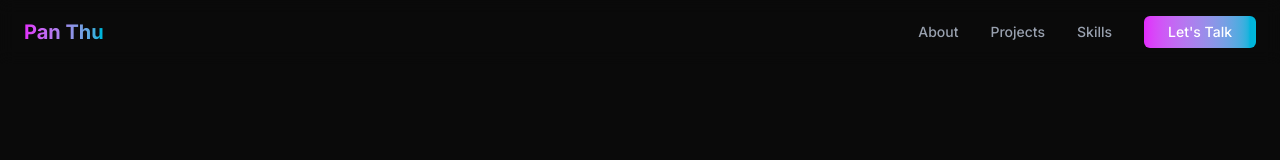
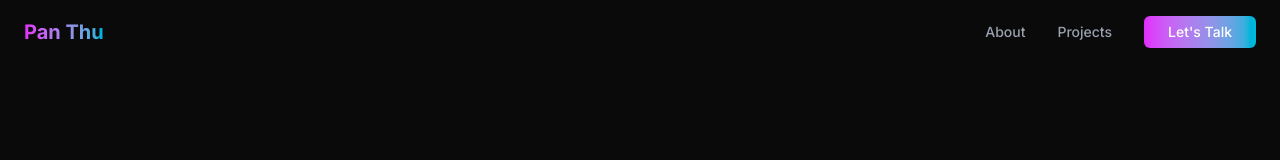
Before and after one commit to Pan-Thu-dev/portfolio, a Next.js app: page / in a window 1280 px wide. Shown: the top 160 px of the page. Built offline with nearby package versions, Linux system fonts and the light colour scheme.

Commit message:
fix: Improve navbar navigation between pages and sections

```diff
--- a/src/components/layout/Navbar.tsx
+++ b/src/components/layout/Navbar.tsx
@@ -2,8 +2,22 @@
 
 import { motion } from 'framer-motion';
 import Link from 'next/link';
+import { usePathname } from 'next/navigation';
 
 const Navbar = () => {
+  const pathname = usePathname();
+  const isHomePage = pathname === '/';
+
+  // Helper function to determine the correct link href based on current page
+  const getLinkHref = (section: string) => {
+    // If we're on the home page, use anchor links to scroll to sections
+    if (isHomePage) {
+      return `#${section}`;
+    }
+    // If we're on another page, redirect to home page + anchor
+    return `/#${section}`;
+  };
+
   return (
     <motion.header
       initial={{ y: -20, opacity: 0 }}
@@ -26,19 +40,13 @@ const Navbar = () => {
               About
             </Link>
             <Link
-              href="#projects"
+              href={getLinkHref('projects')}
               className="text-gray-400 transition-colors hover:text-gray-100"
             >
               Projects
             </Link>
             <Link
-              href="#skills"
-              className="text-gray-400 transition-colors hover:text-gray-100"
-            >
-              Skills
-            </Link>
-            <Link
-              href="#contact"
+              href={getLinkHref('contact')}
               className="inline-flex items-center justify-center rounded-md bg-gradient-to-r from-fuchsia-500 to-cyan-500 px-6 py-1.5 text-sm font-medium text-white transition-all hover:opacity-90"
             >
               Let&apos;s Talk
```
